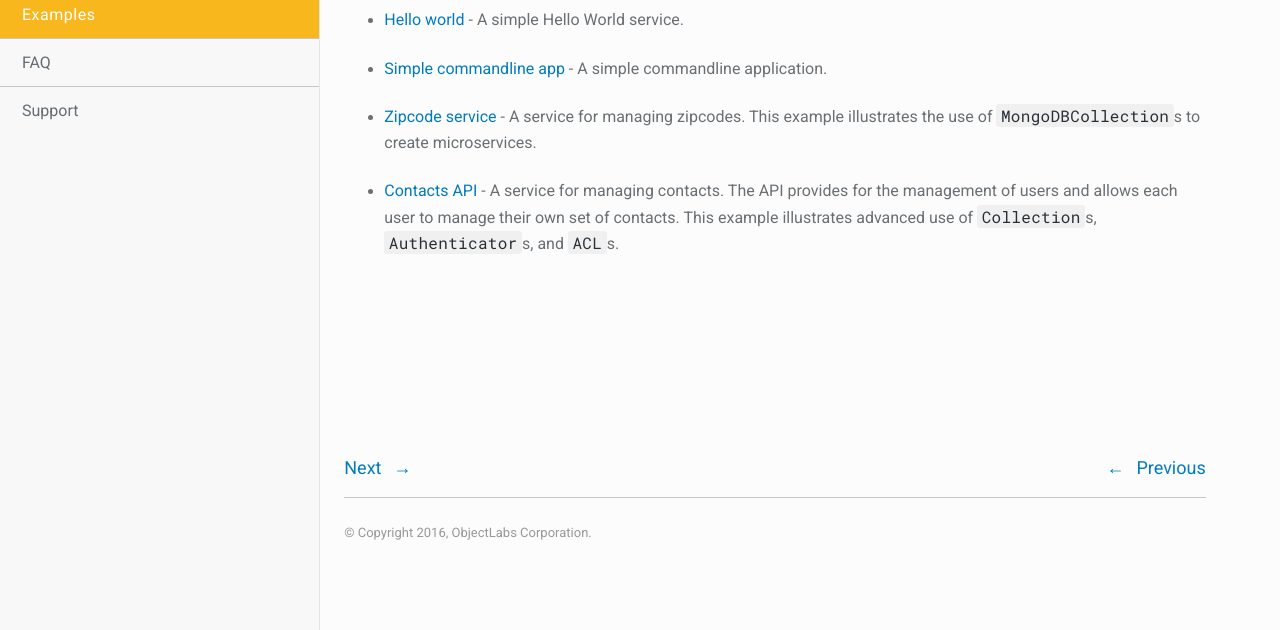
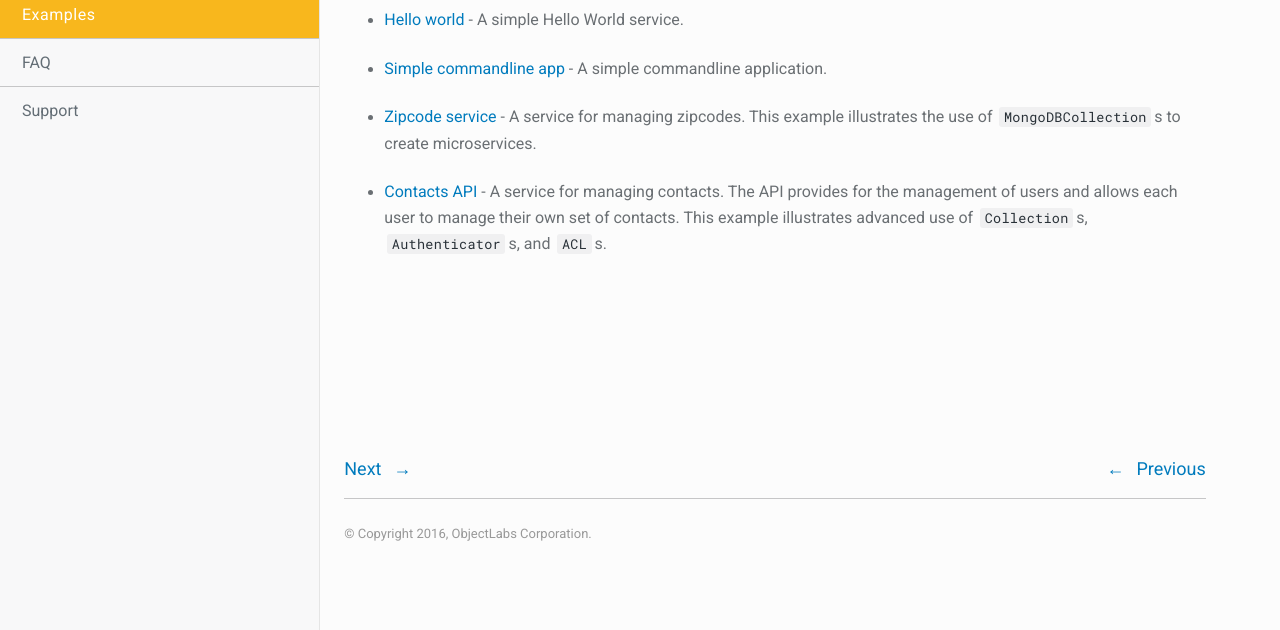
Before and after one commit to carbon-io/carbon-io, a Sphinx documentation site: the page built from docs/examples.rst, in a window 1280 px wide and 1123 px high. Shown: the part 383-1013 px from the top of the window. Built offline with Sphinx 7.4.7 and the Read the Docs theme 2.0.0, drawn with Linux system fonts in a browser that asks for light colours; some web fonts are replaced; pages that are not in the unit, such as notebooks, are missing from menus.

Commit message:
fix various bugs & style issues

```diff
--- a/docs/_static/style.css
+++ b/docs/_static/style.css
@@ -291,11 +291,20 @@
 
 /* All Levels */
 
+.wy-menu-vertical .toctree-l2 > a,
+.wy-menu-vertical .toctree-l3 > a,
+.wy-menu-vertical .toctree-l4 > a {
+    position: relative;
+    padding-left: 44px;
+}
+
 .toctree-l1 > a,
 .toctree-l2 > a,
 .toctree-l3 > a,
 .toctree-l4 > a {
     color: #636d75;
+    overflow: hidden;
+    position: relative;
 }
 
 .toctree-l1 > a:hover,
@@ -310,6 +319,19 @@
 .toctree-l4:last-child {
     padding-bottom: 1rem;
 }
+
+.toctree-l1.current > a + ul,
+.toctree-l2.current > a + ul,
+.toctree-l3.current > a + ul,
+.toctree-l4.current > a + ul {
+    margin-top: 0.25rem;
+}
+
+
+.toctree-l1 > ul,
+.toctree-l2 > ul,
+.toctree-l3 > ul,
+.toctree-l4 > ul { padding-left: 22px; }
 
 
 
@@ -344,7 +366,7 @@
     padding-top: 1.5rem;
 }
 
-.toctree-l1.current > a {
+ul.current > .toctree-l1.current > a {
     background-color: #F8B71D;
     color: #ffffff;
     border-bottom: 0;
@@ -352,7 +374,7 @@
     letter-spacing: 0.5px;
 }
 
-.toctree-l1.current > a:hover {
+ul.current > .toctree-l1.current > a:hover {
     background-color: #dca627;
     color: #ffffff;
 }
@@ -364,14 +386,35 @@
 
 .toctree-l1.current > ul { height: auto; }
 
-.toctree-l1 .toctree-expand { display: none; }
+.toctree-expand {
+    content: "";
+    height: 0;
+    width: 0;
+    display: inline-block;
+    border-left: 5px solid transparent;
+    border-right: 5px solid transparent;
+    border-top: 5px solid #007BBD;
+    flex-shrink: 0;
+    margin-bottom: 0.25em;
+    margin-right: 0.5rem;
+    transform: rotate(-90deg);
+    position: absolute;
+    top: 0;
+    bottom: 0;
+    left: 22px;
+    margin: auto;
+}
+
+.current > a > .toctree-expand { transform: rotate(0); }
+
+.toctree-l1 > a > .toctree-expand { display: none; }
 
 
 
 /* 2nd Level */
 
 .toctree-l2 {
-    padding-top: 0.5rem;
+    padding-top: 0.75rem;
     padding-bottom: 0.25rem;
 }
 
@@ -393,20 +436,7 @@
     overflow: hidden;
 }
 
-.toctree-l2.current > a { font-weight: bold; }
-
-.toctree-l2.current > a.current:before {
-    content: "";
-    height: 0;
-    width: 0;
-    display: inline-block;
-    border-left: 5px solid transparent;
-    border-right: 5px solid transparent;
-    border-top: 5px solid #007BBD;
-    flex-shrink: 0;
-    margin-bottom: 0.25em;
-    margin-right: 0.5rem;
-}
+.toctree-l2.current > a.current { font-weight: bold; }
 
 .toctree-l2.current > ul { height: auto; }
 
@@ -426,7 +456,6 @@
     border-style: none;
     background: transparent;
 }
-
 
 
 /* 4th Level */
@@ -529,11 +558,11 @@
     background-color: inherit;
     font-family: "Roboto Mono";
     letter-spacing: 0.3px;
-    font-size: inherit;
+    font-size: 0.9rem;
     background-color: #F0F0F1;
     color: #283037;
     padding: 1px 0.3rem;
-    margin: 0 3åpx;
+    margin: 0 3px;
     border-radius: 3px;
 }
 
@@ -608,12 +637,28 @@
 }
 
 .highlighttable {
-    width: 100%;
+    display: block;
     border-spacing: 0;
 }
 
+.highlighttable tbody {
+    display: block;
+}
+
+.highlighttable tr {
+    display: flex;
+    width: 100%;
+    max-width: 100%;
+}
+
 .highlighttable .linenos {
-   width: 40px;
+   width: 45px;
+   flex-shrink: 0;
+}
+
+.highlighttable .code {
+    flex-grow: 1;
+    overflow-x: auto;
 }
 
 
```
